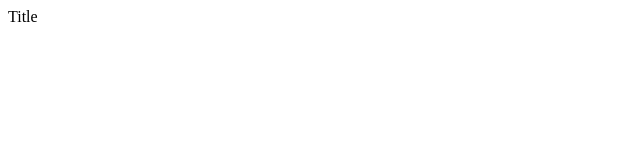
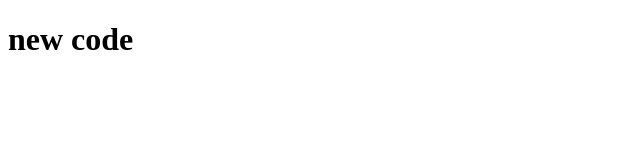
Before and after one commit to TalhaAman/StudyingGit, a plain HTML site: page index.html in a window 1280 px wide. Shown: the whole page, without its empty margins (0-640 px from the left). Drawn offline with Linux system fonts and the light colour scheme.

Commit message:
include h1 in first div

```diff
--- a/index.html
+++ b/index.html
@@ -7,6 +7,8 @@
     <title>Creating new Web</title>
 </head>
 <body>
-    <div>Title</div>
+    <div>
+        <h1>new code</h1>
+    </div>
 </body>
 </html>
```
